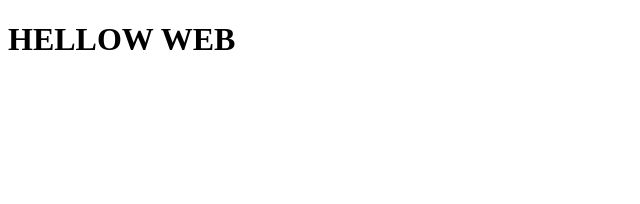
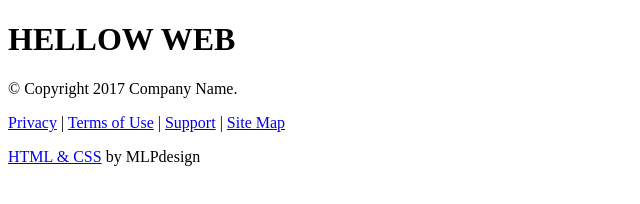
Before and after one commit to HasnaPutriDinanti/Yolocho.id, a plain HTML site: page index.html in a window 1280 px wide. Shown: the whole page, without its empty margins (0-640 px from the left). Drawn offline with Linux system fonts and the light colour scheme.

```diff
--- a/index.html
+++ b/index.html
@@ -9,5 +9,13 @@
 <body>
     <h1>HELLOW WEB</h1>
 
+<div class="section">
+    <div id="credits">
+        <div class="col"><p>&copy; Copyright 2017 Company Name.</p></div>
+        <div class="col"><p><a href="#">Privacy</a> | <a href="#">Terms of Use</a> | <a href="#">Support</a> | <a href="#">Site Map</a></p></div>
+        <div class="col"><p class="right"><a href="http://mlpdesign.net">HTML & CSS</a> by MLPdesign</p></div>
+    </div>
+    </div>
+
 </body>
 </html>
```
